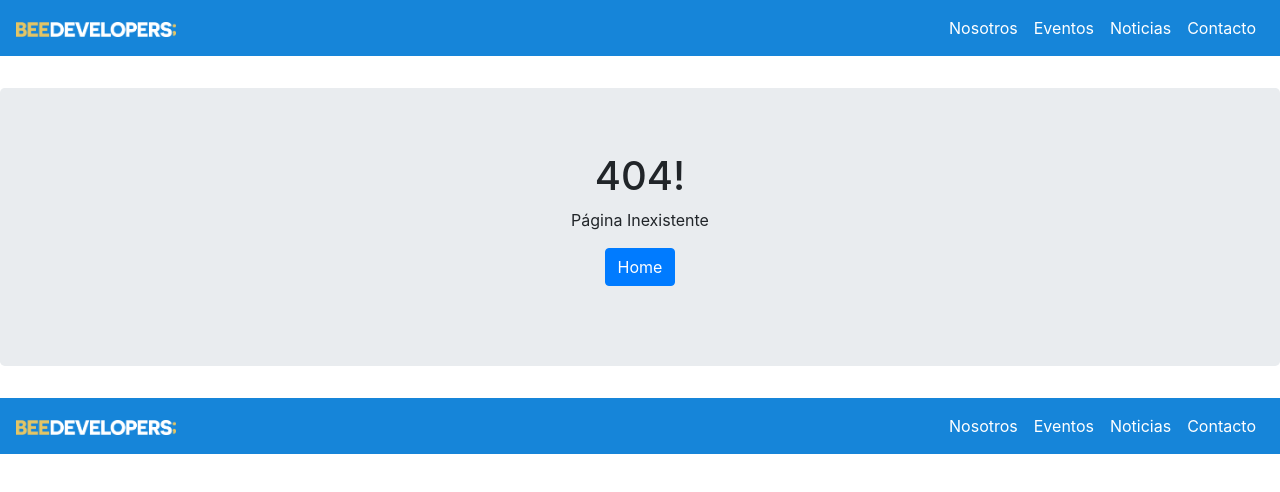
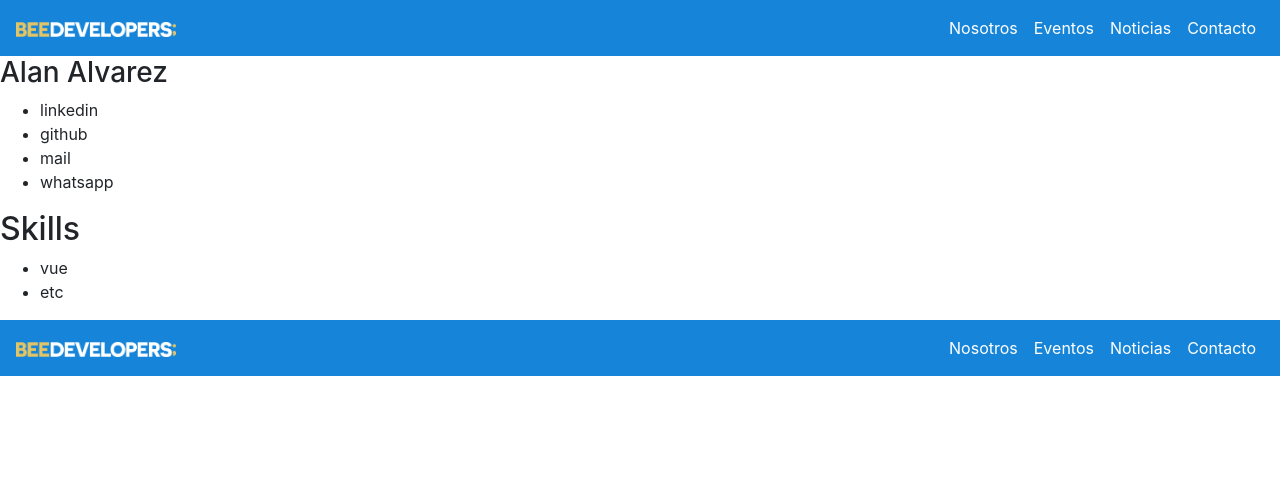
Before and after one commit to BeeDevelopers/WebPage, a React (Create React App) app: page /devteam/alan in a window 1280 px wide. Before the commit this address had no page. Shown: the top 492 px of the page. Built offline with nearby package versions, Linux system fonts and the light colour scheme.

Commit message:
Test de ruta dinámica

```diff
--- /dev/null
+++ b/src/components/Devteam.js
@@ -0,0 +1,26 @@
+import React, { Component } from 'react';
+import { Link } from 'react-router-dom';
+
+import Titulo from "./Titulo";
+// import styles from './css/titulo.module.css';
+
+export default class Devteam extends Component {
+    render(props) {
+
+        const integrantes = ["alan", "diego", "idalid"]
+        const links = []
+        for(const value of integrantes){
+
+            links.push(<Link  key="0" to={"/devteam/"+value}>{value}</Link>)
+        }
+
+        return (
+            <div>
+                <Titulo pre_titulo="" titulo="Web Development Team" post_titulo="" leyenda="Del código a la web"/>
+                {links}
+
+
+            </div>
+        );
+    }
+}
--- a/src/components/Header.js
+++ b/src/components/Header.js
@@ -30,7 +30,7 @@ export default class Header extends Component {
                         <Nav className="ml-auto">
                             <Nav.Link className={styles.links} href="/nosotros"><p>Nosotros</p></Nav.Link>
                             <Nav.Link className={styles.links} href="/eventos"><p>Eventos</p></Nav.Link>
-                            <Nav.Link className={styles.links} href="/noticias"><p>Noticias</p></Nav.Link>
+                            <Nav.Link className={styles.links} href="/devteam"><p>Noticias</p></Nav.Link>
                             <Nav.Link className={styles.links} href="/contacto"><p>Contacto</p></Nav.Link>
                         </Nav>
 
--- /dev/null
+++ b/src/components/Integrante.js
@@ -0,0 +1,71 @@
+import React, { Component } from 'react';
+// import { Link, useParams } from 'react-router-dom';
+
+// import Titulo from "./Titulo";
+// import styles from './css/titulo.module.css';
+
+export default class Devteam extends Component {
+    constructor(props){
+        super(props);
+        this.state = {
+            integrante: {},
+            integrantes: {
+                alan : {
+                    imagenRuta: "",
+                    nombre: "Alan Alvarez",
+                    contacto: ["linkedin", "github", "mail", "whatsapp"],
+                    skills: ["vue", "etc"],
+                    proyectos: [{nombre: "proyecto1", imagenRuta: "", descr:"", links: ["github", "pagina"]}]
+                },
+                diego : {
+                    imagenRuta: "",
+                    nombre: "Diego",
+                    contacto: ["linkedin", "github", "mail", "whatsapp"],
+                    skills: ["vue", "angular", "etc"],
+                    proyectos: [{nombre: "proyecto1", imagenRuta: "", descr:"", links: ["github", "pagina"]}]
+                },
+                idalid : {
+                    imagenRuta: "",
+                    nombre: "Idalid",
+                    contacto: ["linkedin", "github", "mail", "whatsapp"],
+                    skills: ["vue"],
+                    proyectos: [{nombre: "proyecto1", imagenRuta: "", descr:"", links: ["github", "pagina"]}]
+                }
+            }
+        }
+
+    }
+
+    componentWillMount(){
+        let nombre = this.props.match.params.nombre
+        this.setState({integrante: this.state.integrantes[nombre]})
+    }
+
+    render() {
+
+        console.log(this.state.integrante)
+
+        const skills = []
+        for(let value of this.state.integrante.skills){
+            skills.push(<li>{value}</li>)
+        }
+        return (
+            <div>
+            <h3>{this.state.integrante.nombre}</h3>
+            <ul>
+                <li>{this.state.integrante.contacto[0]}</li>
+                <li>{this.state.integrante.contacto[1]}</li>
+                <li>{this.state.integrante.contacto[2]}</li>
+                <li>{this.state.integrante.contacto[3]}</li>
+            </ul>
+            <h2>Skills</h2>
+            <ul>
+                 {skills}
+            </ul>
+
+
+
+            </div>
+        );
+    }
+}
--- a/src/components/Router.js
+++ b/src/components/Router.js
@@ -5,9 +5,11 @@ import Header from './Header';
 import Home from './Home';
 import Eventos from './Eventos';
 import Contacto from './Contacto';
-import Noticias from './Noticias';
+// import Noticias from './Noticias';
 import Nosotros from './Nosotros';
 import Conducta from './Conducta';
+import Devteam from './Devteam';
+import Integrante from './Integrante';
 
 import Error from './Error';
 
@@ -22,7 +24,9 @@ export default class Router extends Component {
                     <Route exact path="/" component={Home} />
                     <Route exact path="/eventos" component={Eventos} />
                     <Route exact path="/contacto" component={Contacto} />
-                    <Route exact path="/noticias" component={Noticias} />
+                    {/* <Route exact path="/noticias" component={Noticias} /> */}
+                    <Route exact path="/devteam" component={Devteam} />
+                    <Route exact path="/devteam/:nombre" component={Integrante} />
                     <Route exact path="/nosotros" component={Nosotros} />
                     <Route exact path="/conducta" component={Conducta} />
                     {/* <Route exact path="/"component={Home} /> */}
```
